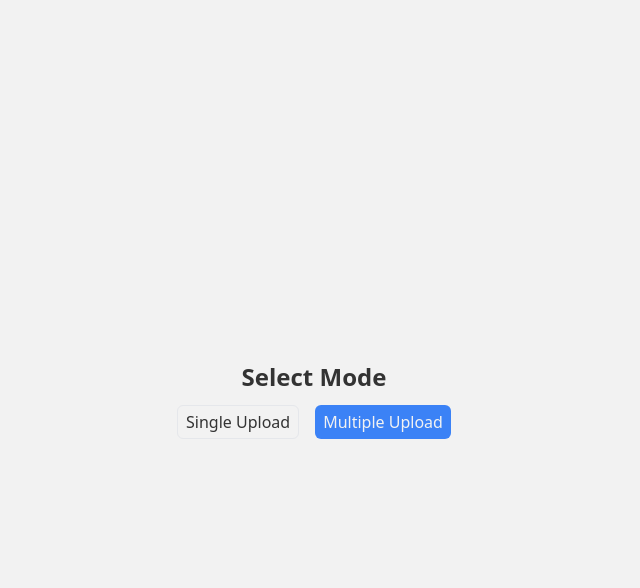
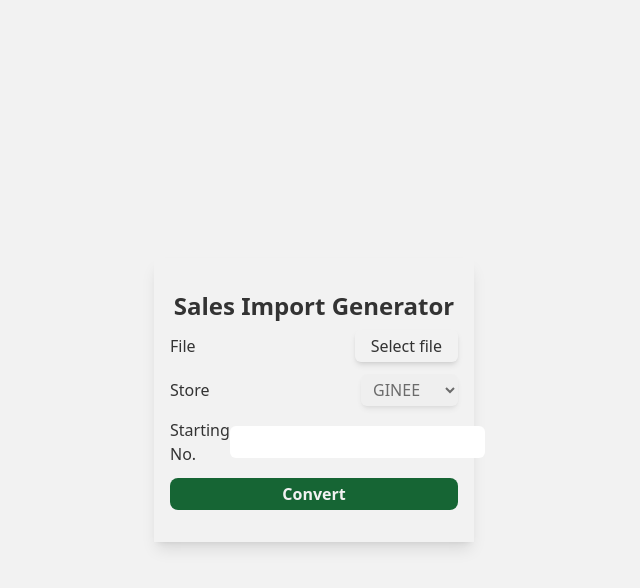
Before and after one commit to Towphe/a4c-sales-import-generator-v2, a Flask app: page / in a window 1280 px wide. Shown: the top 588 px of the page, without its empty margins (326-966 px from the left). Run offline with Flask 3, Linux system fonts and the light colour scheme.

Commit message:
revised root page

```diff
--- a/src/templates/index.html
+++ b/src/templates/index.html
@@ -18,35 +18,9 @@
     </head>
     <body
         class="bg-[#F2F2F2] text-[#333333] h-screen flex justify-center items-center"
-        x-data="{ option: 'none', showSelect: true, selectedOption: 'ginee', submitted:false }"
+        x-data="{ option: 'none', selectedOption: 'ginee', submitted:false }"
     >
-        <div x-show="showSelect">
-            <p class="text-center text-2xl font-semibold mb-3">Select Mode</p>
-            <div class="flex justify-center gap-4">
-                <button
-                    x-on:click="() => {
-                    option = 'single';
-                    showSelect = false;
-                    }"
-                    type="button"
-                    class="border-[1px] px-2 py-1 rounded-md hover:opacity-85"
-                >
-                    <span>Single Upload</span>
-                </button>
-                <button
-                    x-on:click="() => {
-                    option = 'multiple';
-                    showSelect = false;
-                    }"
-                    type="button"
-                    class="bg-blue-500 px-2 py-1 text-[#F2F2F2] rounded-md hover:opacity-85"
-                >
-                    <span>Multiple Upload</span>
-                </button>
-            </div>
-        </div>
         <div
-            x-show="showSelect == false"
             class="w-4/5 sm:w-3/5 md:w-2/5 px-4 py-8 lg:w-1/3 xl:w-1/4 2xl:w-1/4 shadow-lg"
         >
             <h1 class="text-2xl font-semibold text-center mb-2">
@@ -56,7 +30,6 @@
                 hx-encoding="multipart/form-data"
                 hx-post="/api/single-sales-import"
                 hx-target="#responseData"
-                x-show="option == 'single'"
                 class="flex flex-col gap-3"
             >
                 <!-- single upload view -->
@@ -101,128 +74,17 @@
                 </div>
                 <button
                     x-on:click="submitted = true"
+                    type="submit"
                     class="block text-[#F2F2F2] bg-green-800 py-1 font-semibold text-center w-full rounded-lg hover:opacity-85"
                 >
                     Convert
                 </button>
             </form>
-            <div x-show="option == 'multiple'" class="flex flex-col gap-3">
-                <!-- multiple upload view -->
-                <div
-                    class="flex flex-col gap-2 bg-slate-300 rounded-t-lg pt-2"
-                    x-data="{ fileCtr: 1, files: [{
-                        file: '',
-                        store: '',
-                        id: 1
-                    }] }"
-                >
-                    <template x-for="file in files">
-                        <div class="px-2 mb-3 flex flex-col gap-2">
-                            <div class="flex justify-between items-center">
-                                <label>File</label>
-                                <div
-                                    class="flex justify-center items-center gap-2"
-                                >
-                                    <button
-                                        type="button"
-                                        class="bg-red-800 text-[#F2F2F2] p-1 rounded-md hover:opacity-80"
-                                        x-on:click="() => {
-                                        files = files.filter(f => f.id !== file.id);
-                                        fileCtr -= 1;
-                                        }"
-                                    >
-                                        <svg
-                                            xmlns="http://www.w3.org/2000/svg"
-                                            fill="none"
-                                            viewBox="0 0 24 24"
-                                            stroke-width="1.5"
-                                            stroke="currentColor"
-                                            class="size-4"
-                                        >
-                                            <path
-                                                stroke-linecap="round"
-                                                stroke-linejoin="round"
-                                                d="m14.74 9-.346 9m-4.788 0L9.26 9m9.968-3.21c.342.052.682.107 1.022.166m-1.022-.165L18.16 19.673a2.25 2.25 0 0 1-2.244 2.077H8.084a2.25 2.25 0 0 1-2.244-2.077L4.772 5.79m14.456 0a48.108 48.108 0 0 0-3.478-.397m-12 .562c.34-.059.68-.114 1.022-.165m0 0a48.11 48.11 0 0 1 3.478-.397m7.5 0v-.916c0-1.18-.91-2.164-2.09-2.201a51.964 51.964 0 0 0-3.32 0c-1.18.037-2.09 1.022-2.09 2.201v.916m7.5 0a48.667 48.667 0 0 0-7.5 0"
-                                            />
-                                        </svg>
-                                    </button>
-                                    <label
-                                        class="shadow-md px-4 py-1 hover:opacity-85 rounded-md"
-                                        for="fileInput"
-                                        >Select file</label
-                                    >
-                                    <input
-                                        type="file"
-                                        id="fileInput"
-                                        name="fileInput"
-                                        class="hidden"
-                                        multiple="true"
-                                    />
-                                </div>
-                            </div>
-                            <div class="flex justify-between items-center">
-                                <label>Store</label>
-                                <select
-                                    class="px-2 py-1 shadow-md hover:opacity-85 rounded-md"
-                                >
-                                    <option>LG - LAZADA</option>
-                                </select>
-                            </div>
-                        </div>
-                    </template>
-                    <button
-                        class="text-[#F2F2F2] bg-gray-800 py-1 font-semibold text-center w-full rounded-lg hover:opacity-85 flex justify-center items-center gap-2"
-                        type="button"
-                        x-on:click="() => {
-                                files.push({file: '',
-                                            store: '',
-                                            id: ++fileCtr});
-                                    }"
-                    >
-                        <svg
-                            xmlns="http://www.w3.org/2000/svg"
-                            fill="none"
-                            viewBox="0 0 24 24"
-                            stroke-width="1.5"
-                            stroke="currentColor"
-                            class="size-6"
-                        >
-                            <path
-                                stroke-linecap="round"
-                                stroke-linejoin="round"
-                                d="M19.5 14.25v-2.625a3.375 3.375 0 0 0-3.375-3.375h-1.5A1.125 1.125 0 0 1 13.5 7.125v-1.5a3.375 3.375 0 0 0-3.375-3.375H8.25m3.75 9v6m3-3H9m1.5-12H5.625c-.621 0-1.125.504-1.125 1.125v17.25c0 .621.504 1.125 1.125 1.125h12.75c.621 0 1.125-.504 1.125-1.125V11.25a9 9 0 0 0-9-9Z"
-                            />
-                        </svg>
-                        <span>Add file</span>
-                    </button>
-                </div>
-                <div class="flex justify-between items-center">
-                    <label>Starting No.</label>
-                    <input
-                        type="number"
-                        id="startingNumber"
-                        name="startingNumber"
-                        class="py-1 px-3 rounded-md"
-                    />
-                </div>
-                <button
-                    class="block text-[#F2F2F2] bg-green-800 py-1 font-semibold text-center w-full rounded-lg hover:opacity-85"
-                >
-                    Convert
-                </button>
-            </div>
-            <a
-                x-on:click="() => {
-                option = 'none';
-                showSelect = true;
-                }"
-                class="hover:cursor-pointer text-slate-8f00 hover:opacity-80 text-sm"
-                >Select mode</a
-            >
             <div id="responseData" class="hidden" hx-swap="innerHTML"></div>
             <div
-                x-show="submitted === true"
-                class="flex flex-col gap-1 rounded-lg shadow-lg mt-6 py-2 px-3"
+                id="successResponse"
+                style="display: none"
+                class="flex-col gap-1 rounded-lg shadow-lg mt-6 py-2 px-3"
             >
                 <div class="flex justify-between w-full">
                     <p>Your File:</p>
@@ -234,6 +96,33 @@
                 <a
                     x-on:click="() => {
                                submitted = false;
+                               document.getElementById(
+                                   'successResponse',
+                                   ).style.display = 'none';
+                               }"
+                    class="block text-right hover:cursor-pointer"
+                    >Convert again</a
+                >
+            </div>
+            <div
+                id="failedResponse"
+                style="display: none"
+                class="flex-col gap-1 rounded-lg shadow-lg mt-6 py-2 px-3"
+            >
+                <!-- <div class="flex justify-between w-full">
+                    <p>Your File:</p>
+                    <a
+                        class="text-blue-900 hover:cursor-pointer"
+                        id="linkHolder"
+                    ></a>
+                </div> -->
+                <p class="w-full">File Error: Kindly check your file again.</p>
+                <a
+                    x-on:click="() => {
+                               submitted = false;
+                               document.getElementById(
+                                   'failedResponse',
+                                   ).style.display = 'none';
                                }"
                     class="block text-right hover:cursor-pointer"
                     >Convert again</a
@@ -241,12 +130,35 @@
             </div>
             <script>
                 document.addEventListener("htmx:afterRequest", (evt) => {
+                    console.log(evt);
+
+                    if (evt.detail.failed === false) {
                         const fileName =
                             document.getElementById("responseData").innerHTML;
-                    const linkHolder = document.getElementById("linkHolder");
+                        const linkHolder =
+                            document.getElementById("linkHolder");
                         // validate HTTP response status code
                         linkHolder.innerHTML = fileName;
                         linkHolder.href = `/api/download-file?file=${fileName}`;
+
+                        document.getElementById(
+                            "successResponse",
+                        ).style.display = "flex";
+
+                        document.getElementById(
+                            "failedResponse",
+                        ).style.display = "none";
+                    } else {
+                        // handle errors
+                        document.getElementById(
+                            "successResponse",
+                        ).style.display = "none";
+
+                        // handle errors
+                        document.getElementById(
+                            "failedResponse",
+                        ).style.display = "block";
+                    }
                 });
             </script>
         </div>
```
Lines whose indentation alone changed are shown as unchanged.
